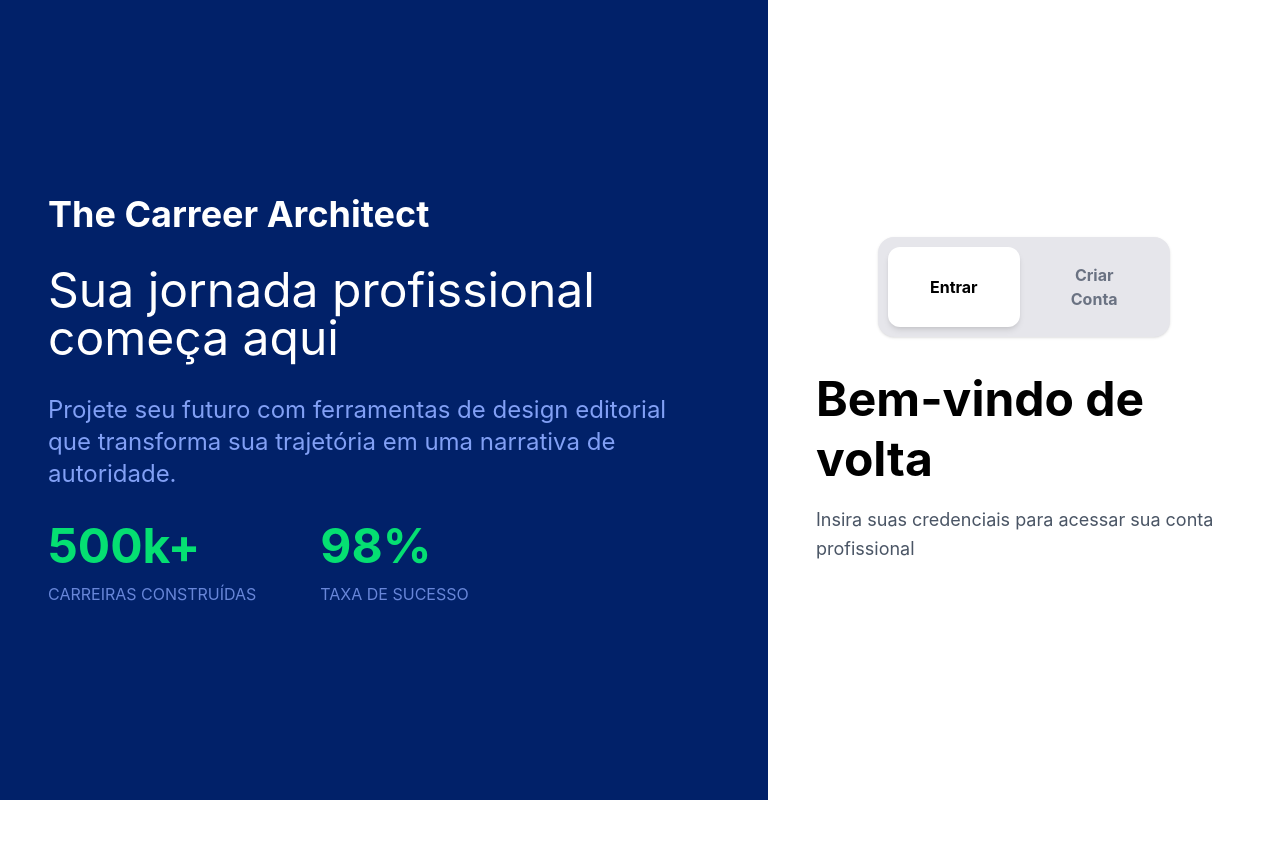
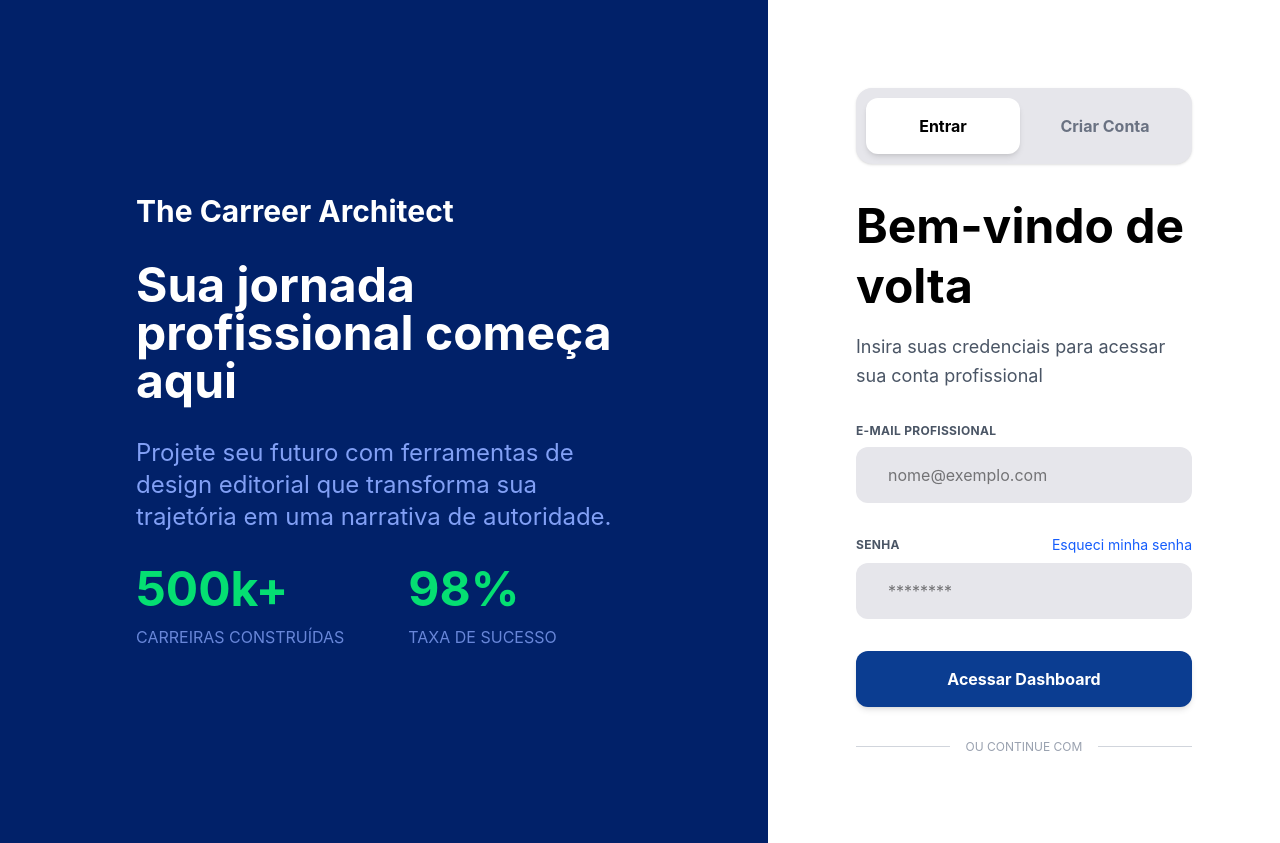
Before and after one commit to CiscoFrann/gerador-curriculo, a React (Vite) app: page / in a window 1280 px wide. Before the commit the page ends 800 px from the top, so only its background shows below. Built offline with nearby package versions, Linux system fonts and the light colour scheme.

Commit message:
feat: finalize auth page right section

```diff
--- a/src/pages/Auth/index.tsx
+++ b/src/pages/Auth/index.tsx
@@ -1,16 +1,17 @@
 function Auth() {
   return (
     <div className="min-h-screen flex flex-col md:flex-row">
-      <div className="hiden md:flex md:w-1/2 lg:w-[60%] bg-[#012169]  flex-col justify-center p-12 pr-15 items-start gap-8">
-        <h1 className="text-white text-4xl font-bold  ">
+      <div className="hidden md:flex md:w-1/2 lg:w-[60%] bg-[#012169]  flex-col justify-center p-16 items-center gap-8">
+        <div className="w-full max-w-[90%] flex flex-col gap-8 p-10 items-start">
+          <h1 className="text-white text-3xl font-bold  ">
             The Carreer Architect
           </h1>
-        <h2 className="text-white text-5xl">
+          <h2 className="text-white text-5xl font-bold">
             Sua jornada profissional começa aqui
           </h2>
           <p className="text-[#82A0F5] text-2xl ">
-          Projete seu futuro com ferramentas de design editorial que transforma
-          sua trajetória em uma narrativa de autoridade.
+            Projete seu futuro com ferramentas de design editorial que
+            transforma sua trajetória em uma narrativa de autoridade.
           </p>
           <div className="flex gap-16">
             <div>
@@ -27,14 +28,15 @@ function Auth() {
             </div>
           </div>
         </div>
+      </div>
 
       <div className="flex-1 flex flex-col justify-center items-center p-12">
-        <div className="w-full max-w-md flex flex-col gap-8">
-          <div className="bg-[#E6E6EB] p-1.5 rounded-2xl flex shadow-sm self-center">
+        <div className="w-full max-w-md flex flex-col gap-8 p-10">
+          <div className="bg-[#E6E6EB] p-1.5 rounded-2xl flex shadow-sm self-center w-full">
             <button className="flex-1 py-4 px-8 m-1 rounded-xl font-bold hover:scale-105 cursor-pointer transition-all duration-200 bg-white text-black shadow-md">
               Entrar
             </button>
-            <button className="flex-1 py-4 px-8 m-1 rounded-xl font-bold hover:scale-105 cursor-pointer transition text-gray-500">
+            <button className="flex-1 py-4 px-8 m-1 rounded-xl font-bold hover:scale-105 cursor-pointer transition-all duration-200 text-gray-500">
               Criar Conta
             </button>
           </div>
@@ -48,6 +50,52 @@ function Auth() {
               Insira suas credenciais para acessar sua conta profissional
             </p>
           </div>
+
+          <div className="flex flex-col gap-2">
+            <label className="text-xs font-bold tracking-wide text-gray-600">
+              E-MAIL PROFISSIONAL
+            </label>
+            <input
+              type="e-mail"
+              placeholder="nome@exemplo.com"
+              className="bg-[#E6E6EB] w-full px-4 py-4 rounded-xl pl-8 outline-none"
+            />
+          </div>
+
+          <div className="flex flex-col gap-2">
+            <div className="flex justify-between items-center">
+              <label className="text-xs font-bold tracking-wide text-gray-600">
+                SENHA
+              </label>
+              <span className="text-blue-600 text-sm cursor-pointer hover:underline">
+                Esqueci minha senha
+              </span>
+            </div>
+            <input
+              type="password"
+              placeholder="********"
+              className="bg-[#E6E6EB] w-full px-4 py-4 rounded-xl pl-8 outline-none"
+            />
+          </div>
+          <button className="bg-[#0B3D91] text-white w-full p-4 cursor-pointer font-bold pl-4 rounded-xl shadow-md hover:scale-[1.02] transition-all duration-200">
+            Acessar Dashboard
+          </button>
+
+          <div className="flex items-center gap-4 text-gray-400 text-xs">
+            <div className="flex-1 h-px bg-gray-300"></div>
+            OU CONTINUE COM
+            <div className="flex-1 h-px bg-gray-300"></div>
+          </div>
+
+          {/* <div className="flex gap-4">
+            <button className="flex-1 bg-[#E6E6EB] py-3 rounded-xl flex items-center justify-center gap-2 hover:bg-gray-200 transition">
+              <span>🟢</span> Google
+            </button>
+
+            <button className="flex-1 bg-[#E6E6EB] py-3 rounded-xl flex items-center justify-center gap-2 hover:bg-gray-200 transition">
+              <span>🔵</span> LinkedIn
+            </button>
+          </div> */}
         </div>
       </div>
     </div>
```
Lines whose indentation alone changed are shown as unchanged.
